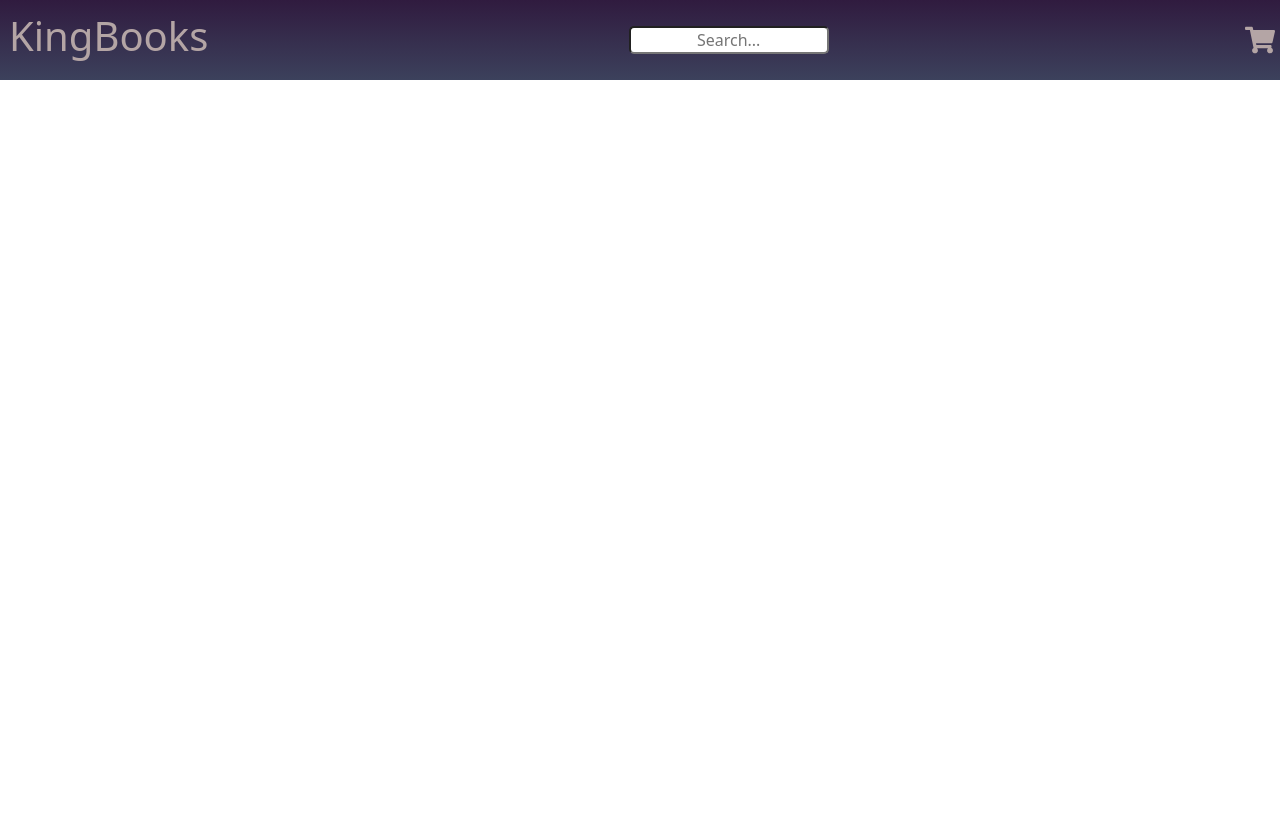
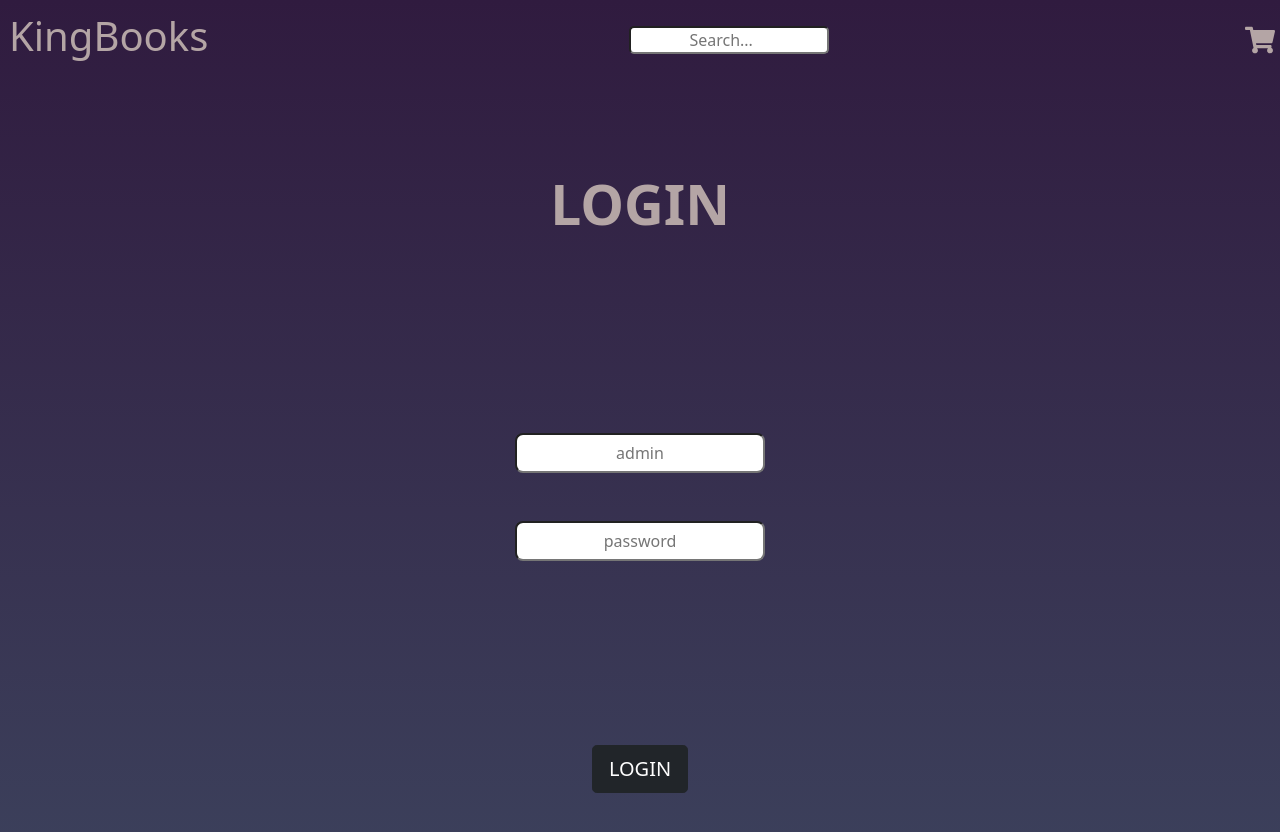
Before and after one commit to antwolfe/Taco-POS, a React (Create React App) app in the folder capstone1/ecommerce_store/: page /login in a window 1280 px wide. Before the commit this address had no page. Shown: the top 832 px of the page. Before the commit the page ends 800 px from the top, so only its background shows below. Built offline with nearby package versions, Linux system fonts and the light colour scheme.

Commit message:
add login html/css skeleton. add login route. restart CartTotal functionality

```diff
--- a/capstone1/ecommerce_store/src/App.css
+++ b/capstone1/ecommerce_store/src/App.css
@@ -186,7 +186,44 @@ h1 {
   align-self: flex-end;
 }
 
+.login-page {
+  height: 100vh;
+  display: flex;
+  flex-direction: column;
+  justify-content: space-around;
+  align-content: space-around;
+  padding: 5px;
+}
 
+.heading .login-inputs {
+  margin: 5px;
+}
+
+.heading {
+  display: flex;
+  justify-content: center;
+  font-weight: 650;
+  font-size: 55px;
+}
+
+.login-inputs {
+  display: flex;
+  flex-direction: column;
+  align-items: center;
+  padding: 20px;
+}
+
+.login-page input {
+  width: 250px;
+  height: 40px;
+  border-radius: 8px;
+  text-align: center;
+}
+
+.login-btn {
+  display: flex;
+  justify-content: center;
+}
 
 
 
--- a/capstone1/ecommerce_store/src/App.js
+++ b/capstone1/ecommerce_store/src/App.js
@@ -7,6 +7,7 @@ import HomePage from "./Views/HomePage";
 import ProductsPage from "./Views/ProductsPage";
 import ProductDetail from "./Views/ProductDetail";
 import Basket from "./Views/Basket";
+import Login from "./Views/Login";
 
 export default function App() {
   const products = inventoryData;
@@ -25,6 +26,8 @@ export default function App() {
   const handleDuplicates = (product) => {
     //if product.id === cartitems.map(item => item.id){
     // increaseQty of product
+    if (cartItems.indexOf(product) !== -1) return;
+    setCartItems([...cartItems, product]);
   };
 
   return (
@@ -52,6 +55,8 @@ export default function App() {
               />
             }
           />
+
+          <Route path="/login" element={<Login />} />
         </Routes>
       </Router>
     </main>
--- a/capstone1/ecommerce_store/src/Components/CartItem.jsx
+++ b/capstone1/ecommerce_store/src/Components/CartItem.jsx
@@ -1,12 +1,11 @@
 import React, { useState } from "react";
-import Button from "react-bootstrap/esm/Button";
+
 import CloseButton from "react-bootstrap/esm/CloseButton";
-import CartTotal from "./CartTotal";
+
 import ModifyQty from "./ModifyQty";
-import QtyTotal from "./QtyTotal";
 
 export default function CartItem(props) {
-  const { product, onDelete, cartItems, qty, setQty } = props;
+  const { product, onDelete, cartItems } = props;
 
   return (
     <div>
@@ -27,8 +26,6 @@ export default function CartItem(props) {
               onDelete={onDelete}
               product={product}
               cartItems={cartItems}
-              qty={qty}
-              setQty={setQty}
             />
           </div>
         </div>
--- a/capstone1/ecommerce_store/src/Components/ModifyQty.jsx
+++ b/capstone1/ecommerce_store/src/Components/ModifyQty.jsx
@@ -2,29 +2,28 @@ import React, { useState } from "react";
 import Button from "react-bootstrap/esm/Button";
 import QtyTotal from "./QtyTotal";
 
-export default function ModifyQty({ cartItems, onDelete, product }) {
-  const [qty, setQty] = useState(1);
+export default function ModifyQty({ onDelete, product }) {
+  const [itemQty, setItemQty] = useState(1);
 
   const maxQty = product.qty;
   const overMaxQty = "Cannot buy more than we have!";
 
   const increment = () => {
-    if (qty < maxQty) {
-      setQty(qty + 1);
+    let amount = 0;
+    if (itemQty < maxQty) {
+      setItemQty(itemQty + 1);
     } else {
       alert(overMaxQty);
     }
   };
 
   const decrement = () => {
-    if (qty > 0) {
-      setQty(qty - 1);
+    if (itemQty > 0) {
+      setItemQty(itemQty - 1);
     } else {
       onDelete(product);
     }
   };
-
-  console.log(`${product.title}: ${product.price * qty}`);
 
   return (
     <div>
@@ -33,13 +32,12 @@ export default function ModifyQty({ cartItems, onDelete, product }) {
         <input
           className="qty-num"
           type="number"
-          value={qty}
+          value={itemQty}
           style={{ width: "35px" }}
         />
         <Button onClick={increment}>+</Button>
       </div>
-      <div>{(product.price * qty).toFixed(2)}</div>
-      <div></div>
+      <div>{(product.price * itemQty).toFixed(2)}</div>
     </div>
   );
 }
--- a/capstone1/ecommerce_store/src/Views/Basket.jsx
+++ b/capstone1/ecommerce_store/src/Views/Basket.jsx
@@ -1,16 +1,11 @@
-import React, { useState } from "react";
+import React, { useState, useEffect } from "react";
 import Button from "react-bootstrap/esm/Button";
 import CartItem from "../Components/CartItem";
 import CartTotal from "../Components/CartTotal";
-import QtyTotal from "../Components/QtyTotal";
 
 export default function Basket(props) {
-  const [total, setTotal] = useState(0);
-  // useEffect(() => {
-  //   setTotal(total + purchasePrice);
-  // }, [qty]);
+  const [cartTotal, setCartTotal] = useState(0);
 
-  const addTotal = (product, cartItems, qty) => {};
   const { cartItems, onDelete } = props;
 
   return (
@@ -28,10 +23,11 @@ export default function Basket(props) {
             </div>
           );
         })}
+        <div className="modify-qty"></div>
         <div className="cart-total text-center">
           <CartTotal cartItems={cartItems} />
         </div>
-        <div className="d-grid gap-2">
+        <div className="d-grid gap-2 login-btn">
           <Button variant="dark" size="lg" className="cart-checkout-btn">
             CHECKOUT
           </Button>
--- /dev/null
+++ b/capstone1/ecommerce_store/src/Views/Login.jsx
@@ -0,0 +1,26 @@
+import React from "react";
+import Button from "react-bootstrap/esm/Button";
+
+export default function Login() {
+  return (
+    <div className="login-page">
+      <h1 className="heading">LOGIN</h1>
+
+      <div className="login-inputs">
+        <div className="admin">
+          <input type="text" placeholder="admin" />
+        </div>
+        <br />
+        <br />
+        <div className="password">
+          <input type="password" placeholder="password" />
+        </div>
+      </div>
+      <div className="login-btn">
+        <Button variant="dark" size="lg">
+          LOGIN
+        </Button>
+      </div>
+    </div>
+  );
+}
--- a/capstone1/ecommerce_store/src/Views/NavBar.jsx
+++ b/capstone1/ecommerce_store/src/Views/NavBar.jsx
@@ -32,7 +32,7 @@ export default function NavBar({ products }) {
                 );
               });
           }}
-          type="text"
+          type="search"
           name="search"
           placeholder="Search..."
         />
```
